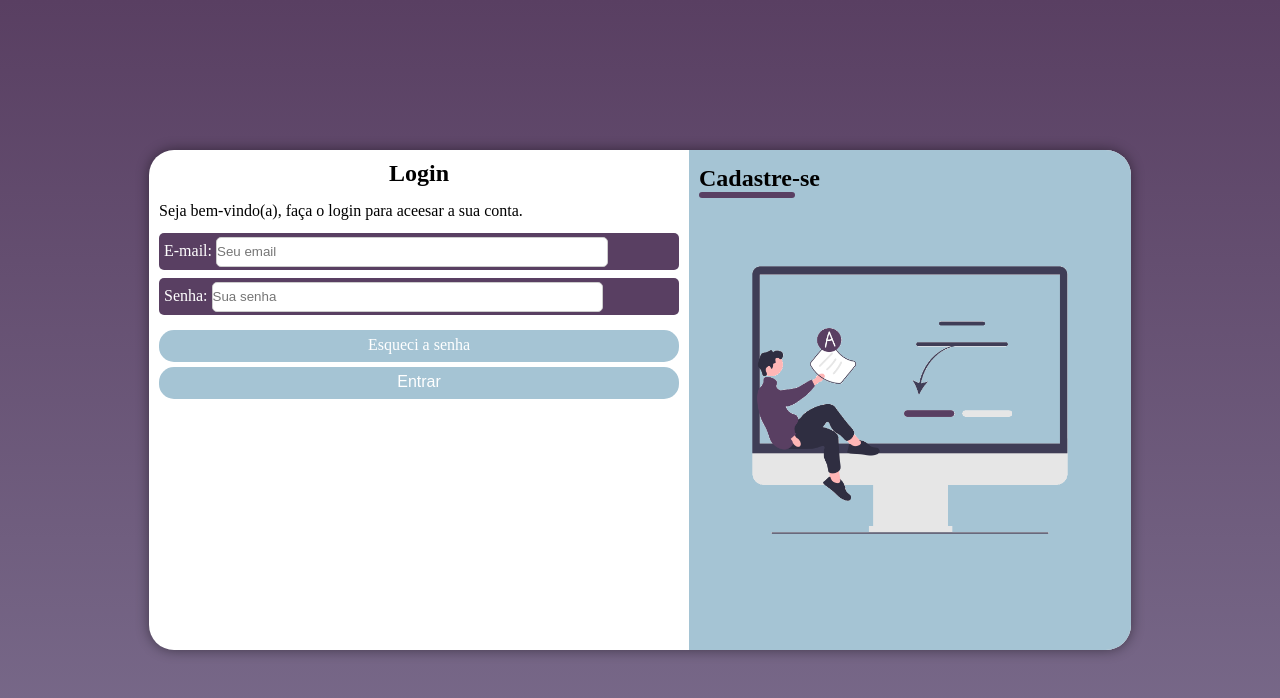
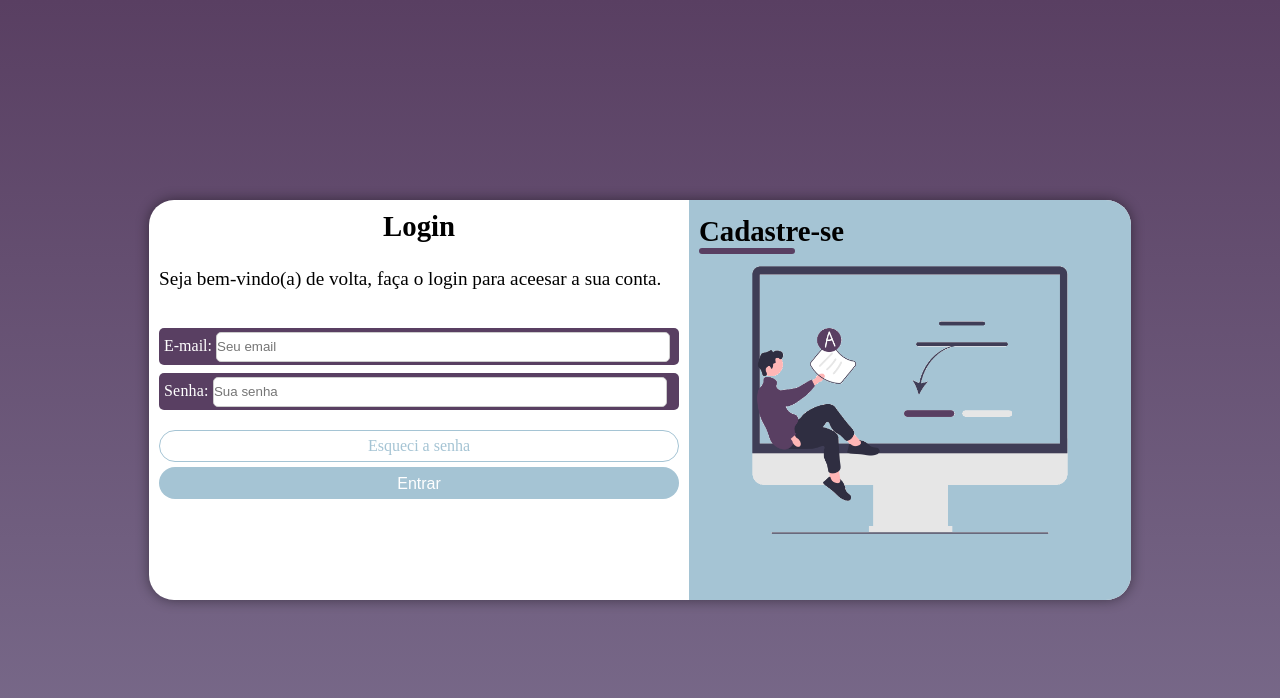
Before and after one commit to RafaelGomesdeOliveira/projetos, a plain HTML site: page projeto-login/index.html in a window 1280 px wide. Drawn offline with nearby package versions, Linux system fonts and the light colour scheme; a web font is replaced by a local one.

Commit message:
projeto-login feito

```diff
--- a/projeto-login/estilos/midia.css
+++ b/projeto-login/estilos/midia.css
@@ -2,7 +2,8 @@
 
 @media screen and (min-width: 768px) and (max-width: 992px) {
 
-    body, html {
+    body,
+    html {
         background-image: linear-gradient(to bottom, var(--color2), var(--color3));
 
     }
@@ -10,6 +11,8 @@
     section#seclogin {
         width: 90vw;
         display: flex;
+        height: 290px;
+
     }
 
     #h1-img::after {
@@ -45,39 +48,42 @@
 
     }
 
-    section#seclogin > div#img {
+    section#seclogin>div#img {
         width: 40%;
         height: 100%;
         display: flex;
         justify-content: center;
     }
 
-    section#seclogin > div#cadastro {
+    section#seclogin>div#cadastro {
         width: 60%;
 
     }
 
 }
 
-@media screen  and (min-width:992px){
-    body, html {
+@media screen and (min-width:992px) {
+
+    body,
+    html {
         background-image: linear-gradient(to bottom, var(--color2), var(--color3));
     }
 
     section#seclogin {
         width: 982px;
+        height: 400px;
         display: flex;
         flex-direction: row-reverse;
     }
 
-    section#seclogin > div#img {
+    section#seclogin>div#img {
         width: 45%;
         height: 100%;
         display: flex;
         justify-content: center;
     }
 
-    section#seclogin > div#cadastro {
+    section#seclogin>div#cadastro {
         width: 55%;
 
     }
@@ -92,10 +98,28 @@
 
     }
 
+    #cadastro>h1 {
+        text-align: center;
+        margin-bottom: 25px;
+        font-size: 1.8em;
+    }
+
+    #cadastro p {
+        margin-bottom: 30px;
+        font-size: 1.2em;
+    }
+
+    div.c2 {
+        margin-bottom: 20px;
+        letter-spacing: 0.2px;
+
+    }
+
     #h1-img {
         position: absolute;
         left: 550px;
         top: 15px;
+        font-size: 1.8em;
     }
 
     img#cll {
--- a/projeto-login/estilos/style.css
+++ b/projeto-login/estilos/style.css
@@ -56,14 +56,14 @@ section#seclogin {
     margin: auto;
     border-radius: 10px;
     background-color: white;
-    transform: translate(-50%,-50%);
     position: absolute;
     top: 50%;
     left: 50%;
     border-radius: 25px;
     box-shadow: 0px 0px 13px 0px rgba(0, 0, 0, 0.456);
-    transition: width 0.3s, height 0.5s;
+    transition: width 0.4s, height 0.3s;
     transition-timing-function: ease;
+    transform: translate(-50%,-50%);
 }
 
 div#img {
@@ -119,7 +119,7 @@ section#seclogin > div#cadastro {
 
 #cadastro > h1 {
     text-align: center;
-    margin-bottom: 15px;
+    margin-bottom: 10px;
 }
 
 #img > h1 > a {
@@ -145,7 +145,8 @@ section#seclogin > div#cadastro {
 }
 
 div.c2 {
-    margin-bottom: 15px;
+    margin-bottom: 10px;
+    letter-spacing: 0.2px;
 }
 
 #cadastro p {
@@ -155,7 +156,7 @@ div.c2 {
 
 
 .campo > input {
-    width: 76.82%;
+    width: calc(100% - 56px);
     margin: 2.5px 0px;
     height: 30px;
     border-radius: 5px;
@@ -166,12 +167,13 @@ div.c2 {
 
 a#esqueci-senha:hover {
     background-color: var(--color4);
+    color: white;
 
 }
 
 input#entrar:hover {
     background-color: var(--color4);
-
+    border: 1px solid var(--color5);
 }
 
 a#esqueci-senha {
@@ -179,13 +181,14 @@ a#esqueci-senha {
     display: block;
     margin: 5px auto;
     text-decoration: none;
-    background-color: var(--color5);
+    background-color: white;
     width: 100%;
     text-align: center;
     height: 32px;
-    color: white;
+    color: var(--color5);
+    border: 1px solid var(--color5);
     padding-top: 6px;
-    border-radius: 15px;
+    border-radius: 20px;
     font-size: 1em;
 }
 
@@ -197,9 +200,9 @@ input#entrar {
     height: 32px;
     background-color: var(--color5);
     border: none;
-    border-radius: 15px;
+    border-radius: 20px;
     color: white;
-    padding-bottom: 3px;
+    padding-top: 2px;
     font-size: 1em;
     cursor: pointer;
 
--- a/projeto-login/index.html
+++ b/projeto-login/index.html
@@ -36,7 +36,7 @@
             <div class="login" id="cadastro">
                 <h1>Login</h1>
 
-                <p>Seja bem-vindo(a), faça o login para aceesar a sua conta.</p>
+                <p>Seja bem-vindo(a) de volta, faça o login para aceesar a sua conta.</p>
 
                 <form action="cadastrar.php" method="post" autocomplete="on">
 
@@ -51,11 +51,14 @@
                         <input type="password" name="senha" id="isenha" placeholder="Sua senha" min="8" max="25" autocomplete="current-password">
 
                     </div>
+
                     <a href="#" id="esqueci-senha">
                         Esqueci a senha
                     </a>
 
                     <input type="submit" value="Entrar" id="entrar">
+
+
 
 
 
```
